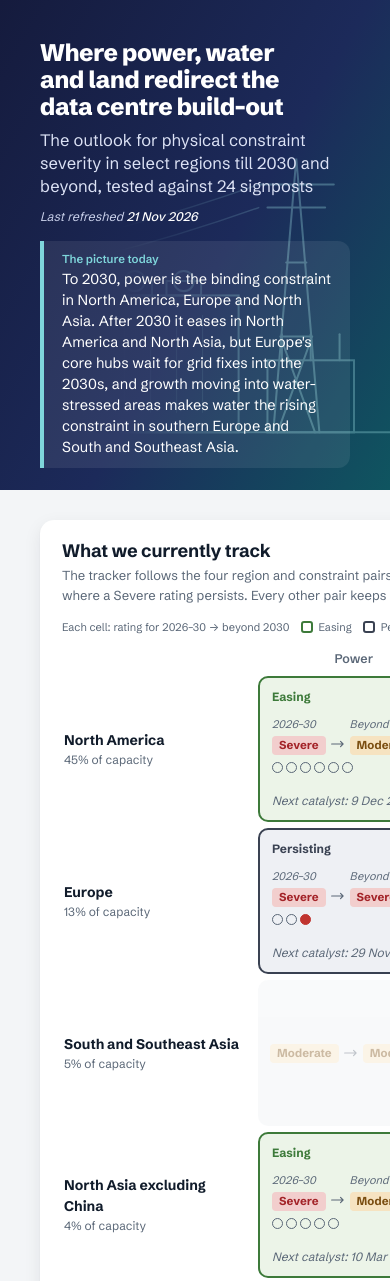
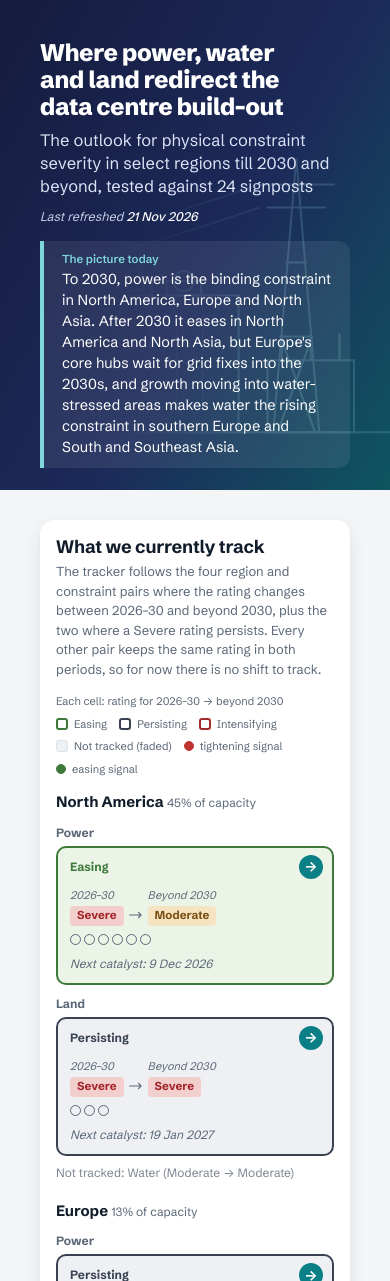
Before and after one commit to dc-signpost-tracker/dc-signpost-tracker.github.io, a plain HTML site: page index.html in a window 390 px wide. Shown: the top 1281 px of the page. Drawn offline with Linux system fonts and the light colour scheme.

Commit message:
Phone layout: landing grid becomes stacked cards by region on narrow screens; legend wraps; selected tab kept in view; desktop unchanged
Co-Authored-By: Claude Opus 5.5 <noreply@anthropic.com>
Claude-Session: https://claude.ai/code/session_01CRLK5iwjDY7fmF5PHjUZsh

```diff
--- a/index.html
+++ b/index.html
@@ -385,6 +385,31 @@ html,body{overflow-x:clip}
 .notes td,.notes td:first-child{color:var(--muted)} .notes td:first-child{font-weight:600}
 .notes p{font-size:12.5px}
 .notes .method{gap:28px}
+
+/* ---- phones and narrow windows ---- */
+.cg-m{display:none}
+.home-grid>*{min-width:0}
+@media (max-width:759px){
+  .cg{display:none}
+  .cg-m{display:grid;gap:18px}
+  .m-reg h3{font-size:15px;margin-bottom:8px}
+  .m-reg h3 small{font-weight:400;color:var(--muted);font-size:12px}
+  .m-con{font-size:12px;font-weight:700;color:var(--muted);margin:10px 0 4px}
+  .cg-m .cell.on{height:auto!important;min-height:0!important;gap:8px}
+  .cg-m .cell .nxc{margin-top:2px}
+  .m-off{font-size:12px;color:var(--muted);margin-top:8px;opacity:.8}
+  .m-rest summary{cursor:pointer;font-size:13px;font-weight:600;color:var(--accent);list-style:none}
+  .m-rest summary::-webkit-details-marker{display:none}
+  .m-rest ul{list-style:none;margin:8px 0 0;padding:0;display:grid;gap:8px;font-size:12px;color:var(--muted)}
+  .m-rest b{color:var(--ink)}
+  .cg-key{flex-wrap:wrap;white-space:normal;gap:6px 12px}
+  .cg-key .sep{display:none}
+  .panel-card{padding:16px}
+  .chg-panel{padding:16px 16px 6px}
+  .on-home .hero::after{opacity:.18}
+  .insight{font-size:14px}
+  .sp .fig{font-size:26px}
+}
 </style>
 </head>
 <body>
@@ -573,6 +598,9 @@ function renderBoard(){
         ${calendarFor(c)}
       </div>
     </div>`;
+  /* on narrow screens the tab strip scrolls sideways: keep the selected tab in view */
+  const at = document.querySelector('.tab[aria-selected="true"]');
+  if (at && at.parentElement && at.parentElement.scrollWidth > at.parentElement.clientWidth) at.parentElement.scrollLeft = Math.max(0, at.offsetLeft - 16);
 }
 function selectCall(id, focus){
   current = id; renderBoard();
@@ -643,6 +671,21 @@ function coverageGrid(){
   }).join("")}</tr>`).join("");
   return `<table class="cg"><tr><th></th><th>Power</th><th>Water</th><th>Land</th></tr>${rows}</table>`;
 }
+/* phone layout: tracked pairs as full-width cards grouped by region; untracked pairs folded away */
+function coverageMobile(){
+  const lab = k => k.charAt(0).toUpperCase() + k.slice(1);
+  const groups = HEAT.map(r => {
+    const on = CONS.filter(k => callFor(r.name, k));
+    if (!on.length) return "";
+    const off = CONS.filter(k => !callFor(r.name, k));
+    return `<div class="m-reg"><h3>${esc(r.name)} <small>${esc(r.share)}% of capacity</small></h3>
+      ${on.map(k => `<div class="m-con">${lab(k)}</div>${covCell(callFor(r.name, k))}`).join("")}
+      ${off.length ? `<p class="m-off">Not tracked: ${off.map(k => `${lab(k)} (${esc(r[k][0])} → ${esc(r[k][1])})`).join("; ")}</p>` : ""}</div>`;
+  }).join("");
+  const rest = HEAT.filter(r => !CONS.some(k => callFor(r.name, k)));
+  const restRows = rest.map(r => `<li><b>${esc(r.name)}</b> <small>${esc(r.share)}%</small><br>${CONS.map(k => `${lab(k)} ${esc(r[k][0])} → ${esc(r[k][1])}`).join(" · ")}</li>`).join("");
+  return `<div class="cg-m">${groups}${rest.length ? `<details class="m-rest"><summary>Regions not tracked (${rest.length}) +</summary><ul>${restRows}</ul></details>` : ""}</div>`;
+}
 function coverageKey(){
   return `<div class="cg-key"><span>Each cell: rating for 2026–30 → beyond 2030</span><span><i style="border:2px solid var(--ease)"></i>Easing</span><span><i style="border:2px solid var(--pers)"></i>Persisting</span><span><i style="border:2px solid var(--int)"></i>Intensifying</span><span><i style="background:var(--none-bg);border:1px solid var(--rule)"></i>Not tracked (faded)</span><span class="sep" aria-hidden="true"></span><span><i class="sq tightening"></i>tightening signal</span><span><i class="sq easing"></i>easing signal</span></div>`;
 }
@@ -657,7 +700,7 @@ function changes(){
 }
 function renderHome(){
   const chg = `<aside class="chg-panel"><h2>What changed</h2><p class="hint">Latest developments, newest first</p>${changes()}</aside>`;
-  const main = `<div class="panel-card"><h2>What we currently track</h2><p class="hint">${esc(META.coverage_note || "")}</p>${coverageKey()}${coverageGrid()}</div>${chg}`;
+  const main = `<div class="panel-card"><h2>What we currently track</h2><p class="hint">${esc(META.coverage_note || "")}</p>${coverageKey()}${coverageGrid()}${coverageMobile()}</div>${chg}`;
   el("home").innerHTML = `<div class="home-grid">${main}</div>`;
 }
 el("home").addEventListener("click", ev => { const b = ev.target.closest("[data-call]"); if (b) openCall(b.dataset.call, b.dataset.sp); });
```
Also changed, not shown: 1 other file.
